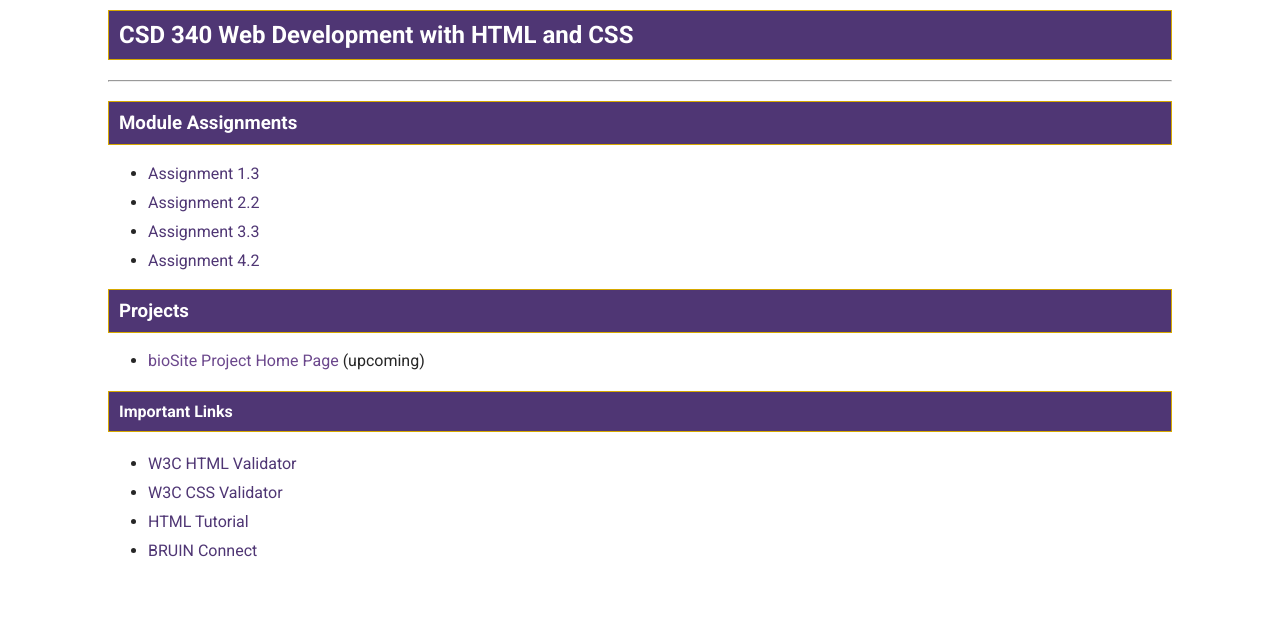
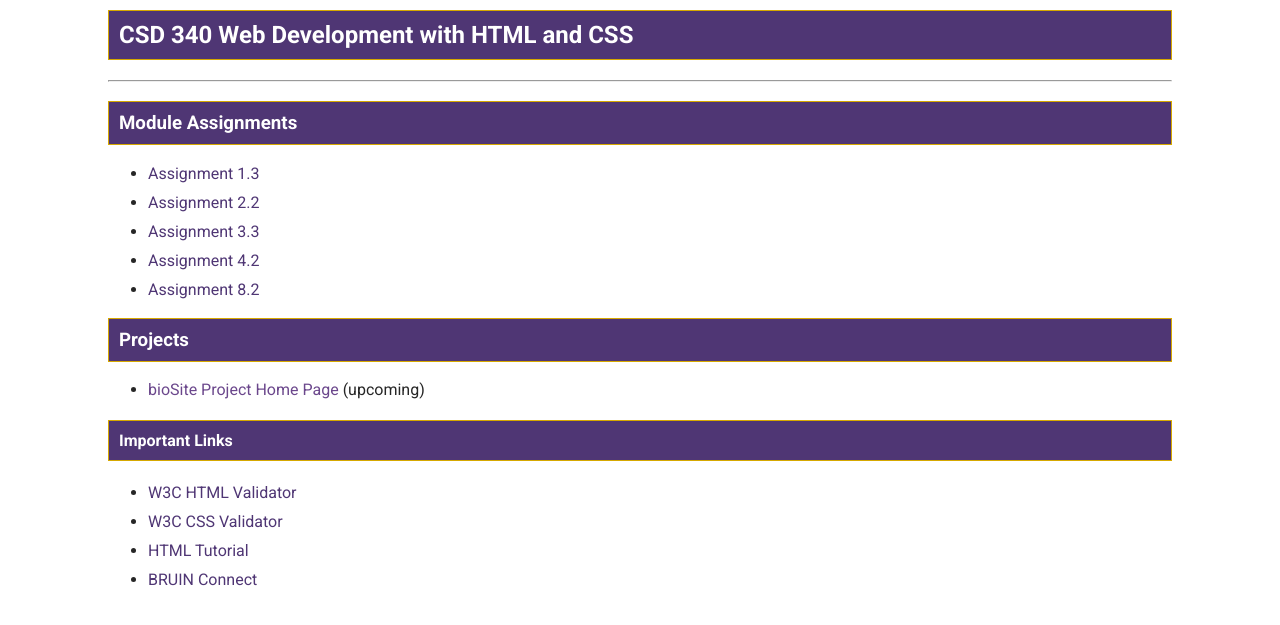
Before and after one commit to stamina4days/csd-340, a plain HTML site: page index.html in a window 1280 px wide. Shown: the part 121-746 px from the top of the page. Drawn offline with Linux system fonts and the light colour scheme.

Commit message:
Update index.html

```diff
--- a/index.html
+++ b/index.html
@@ -23,6 +23,7 @@ Assignment 3.2: GitHub Pages
             <li><a href="module-2/assignment-1/Hubbard_Mod2_2.html">Assignment 2.2</a></li>
             <li><a href="module-3/Hubbard_Mod3_3.html">Assignment 3.3</a></li>
             <li><a href="module-4/Hubbard_Mod4_2.html">Assignment 4.2</a></li>
+            <li><a href="module-8/Hubbard_Mod8_2.html">Assignment 8.2</a></li>
         </ul>
         <h3>Projects</h3>
         <ul>
```
